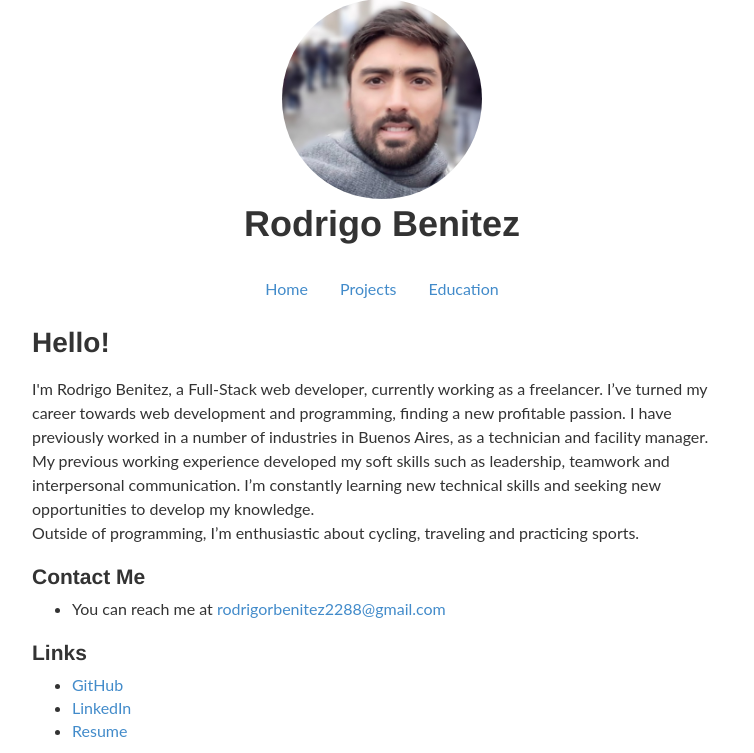
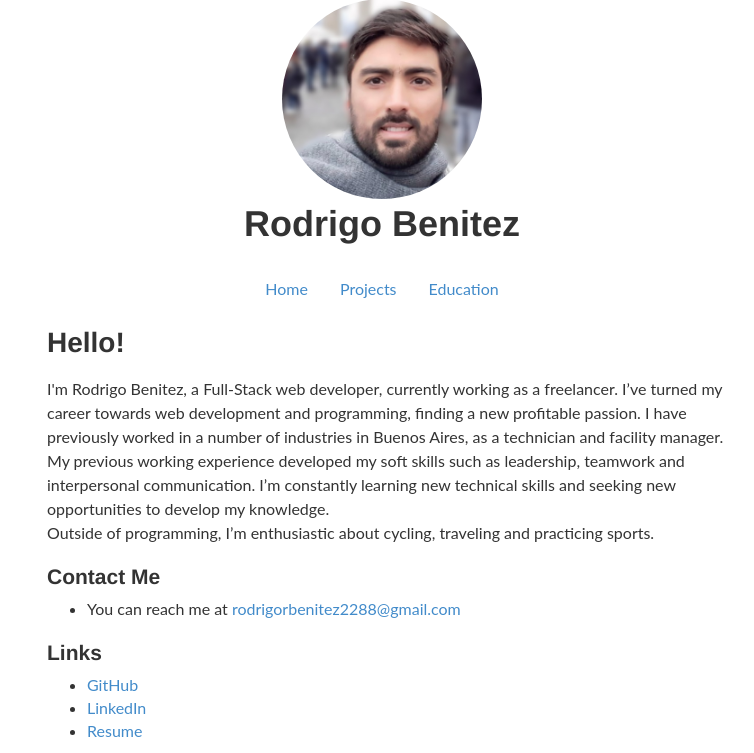
Before and after one commit to rodrigorbenitez/my-personal-web, a Flask app: page / in a window 1280 px wide. Shown: the part 51-804 px from the top of the page, without its empty margins (258-1012 px from the left). Run offline with Flask 2, Linux system fonts and the light colour scheme; some libraries are stand-ins or nearby versions.

Commit message:
css changes

```diff
--- a/static/content/site.css
+++ b/static/content/site.css
@@ -51,6 +51,9 @@ li span {
     text-align: center;
     top: 50px;
 }
-.content{margin-top: 320px
-
+#content {
+    margin-top: 320px;
+    width: 730px;
+    margin-left: auto;
+    margin-right: auto;
 }
--- a/templates/layout.html
+++ b/templates/layout.html
@@ -26,7 +26,7 @@
         </div>
     </div>
 
-    <div class="container content">
+    <div class="container" id="content">
 
 
         {% block content %}{% endblock %}
```
